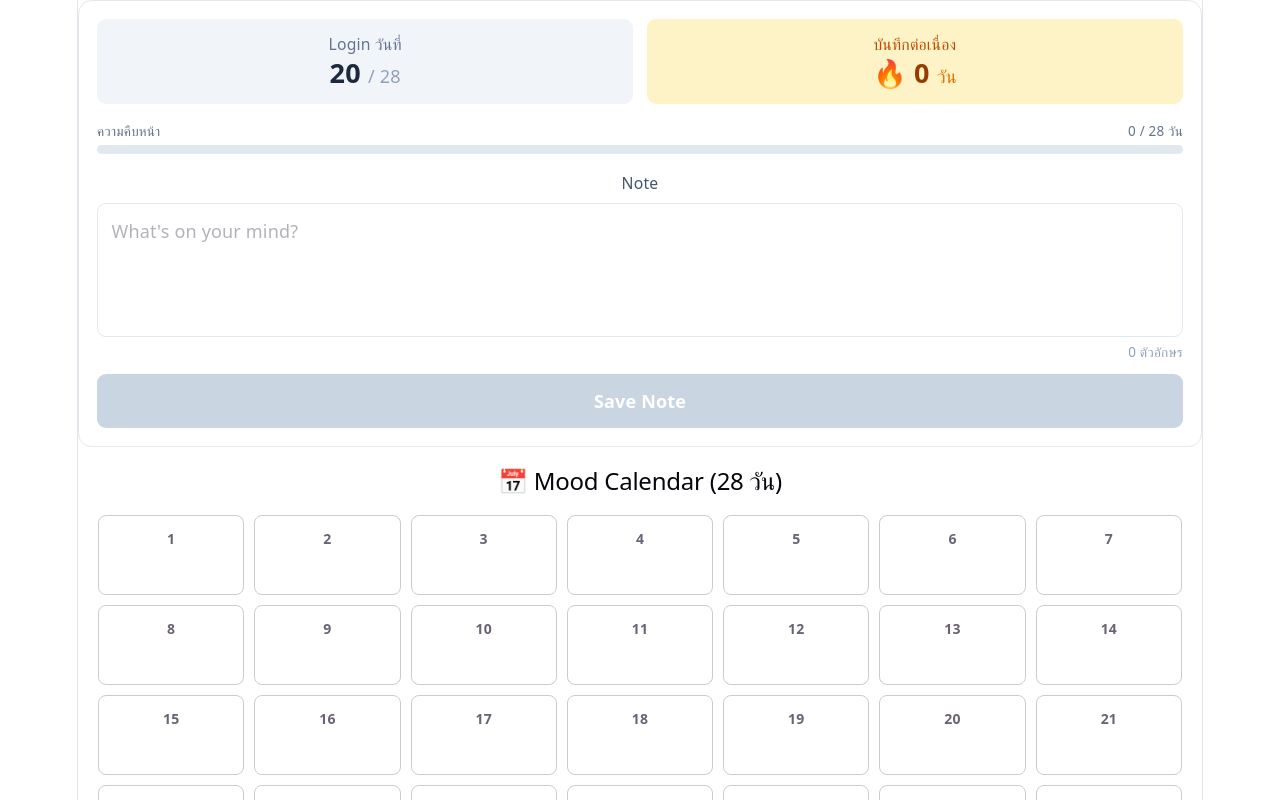
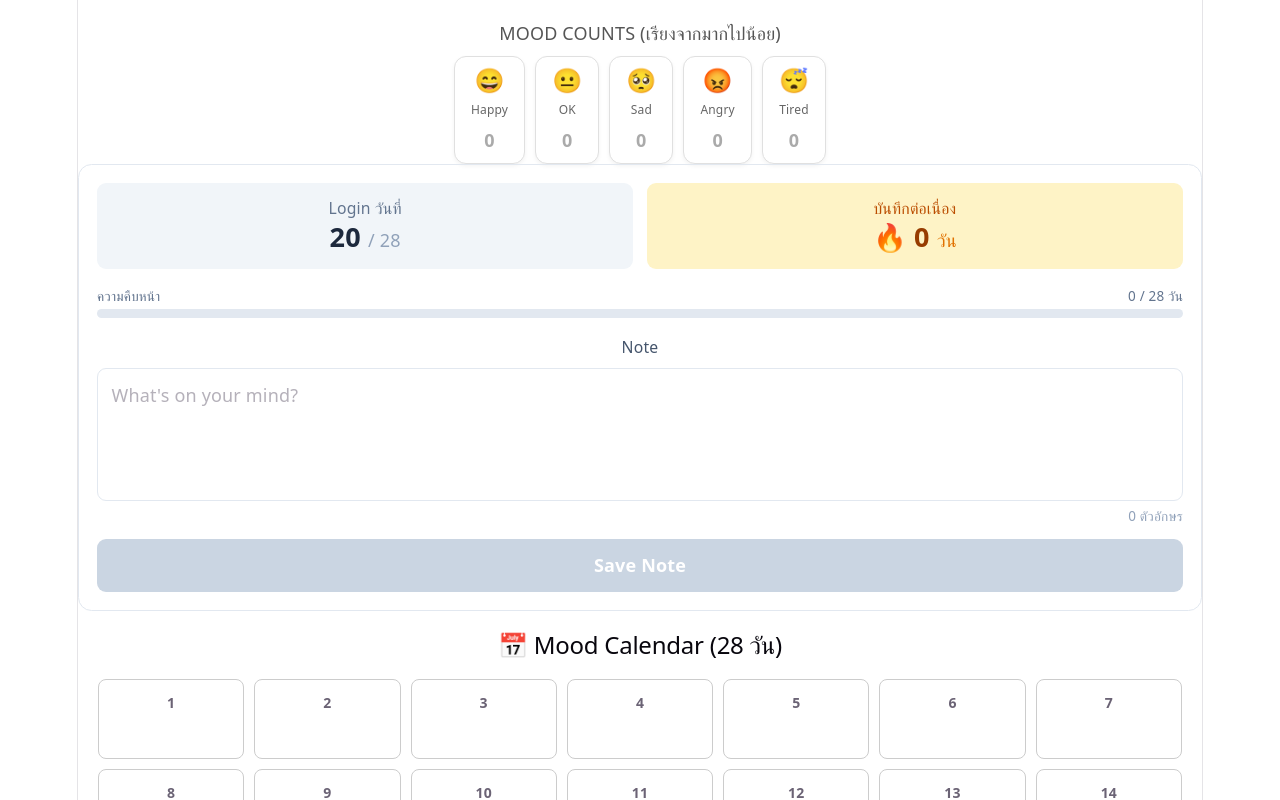
Before and after one commit to rattanachaiss99-max/react-jsd8-build-day, a React (Vite) app: page / in a window 1280 px wide. Shown: the top 800 px of the page. Built offline with nearby package versions, Linux system fonts and the light colour scheme.

Commit message:
edit app tsx

```diff
--- a/src/App.tsx
+++ b/src/App.tsx
@@ -2,6 +2,7 @@ import { useState } from "react";
 import "./App.css";
 import { AddNote } from "./components/AddNote";
 import Calender from "./components/Calender";
+import { MoodStats } from "./components/MoodStats";
 
 type Note = { id: string; date: string; text: string };
 
@@ -19,6 +20,7 @@ function App() {
 
   return (
     <>
+      <MoodStats />
       <AddNote onAdd={addNote} notes={notes} />
       <Calender moodList={notes} />
     </>
```
